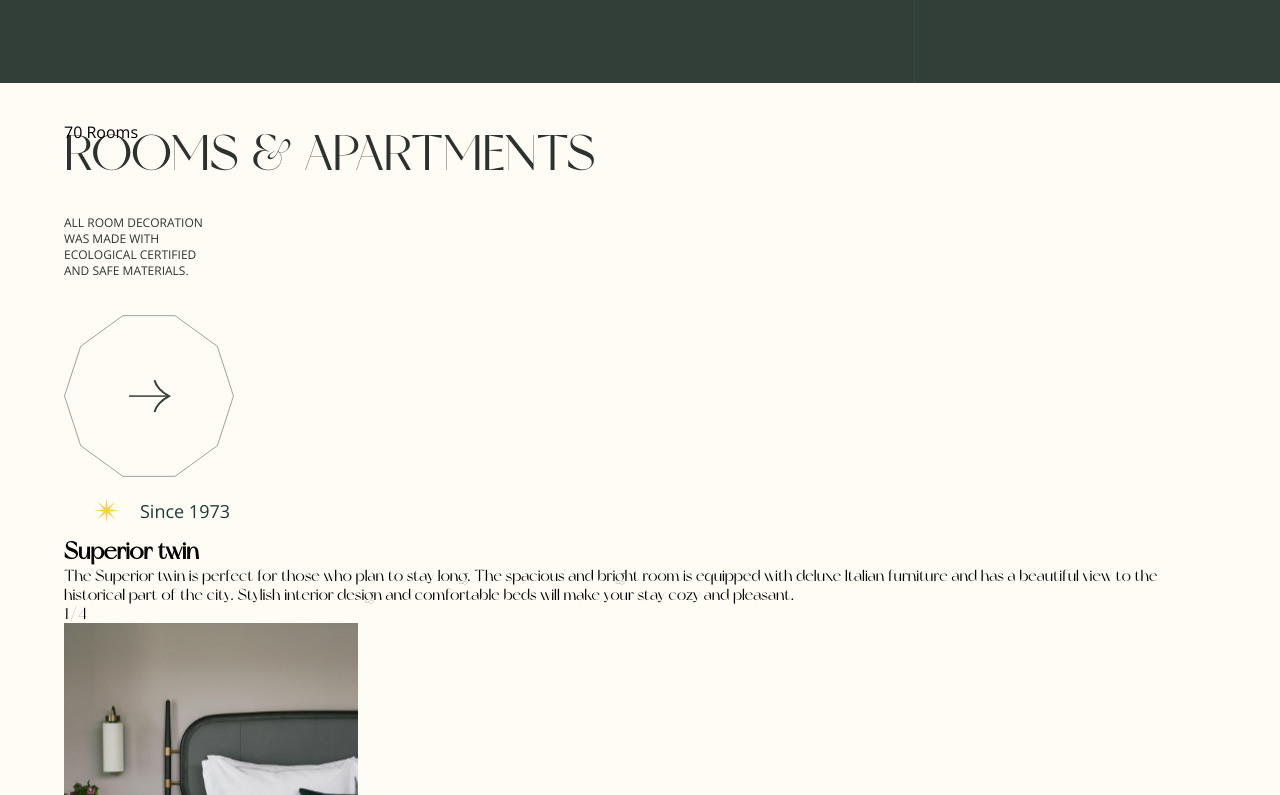
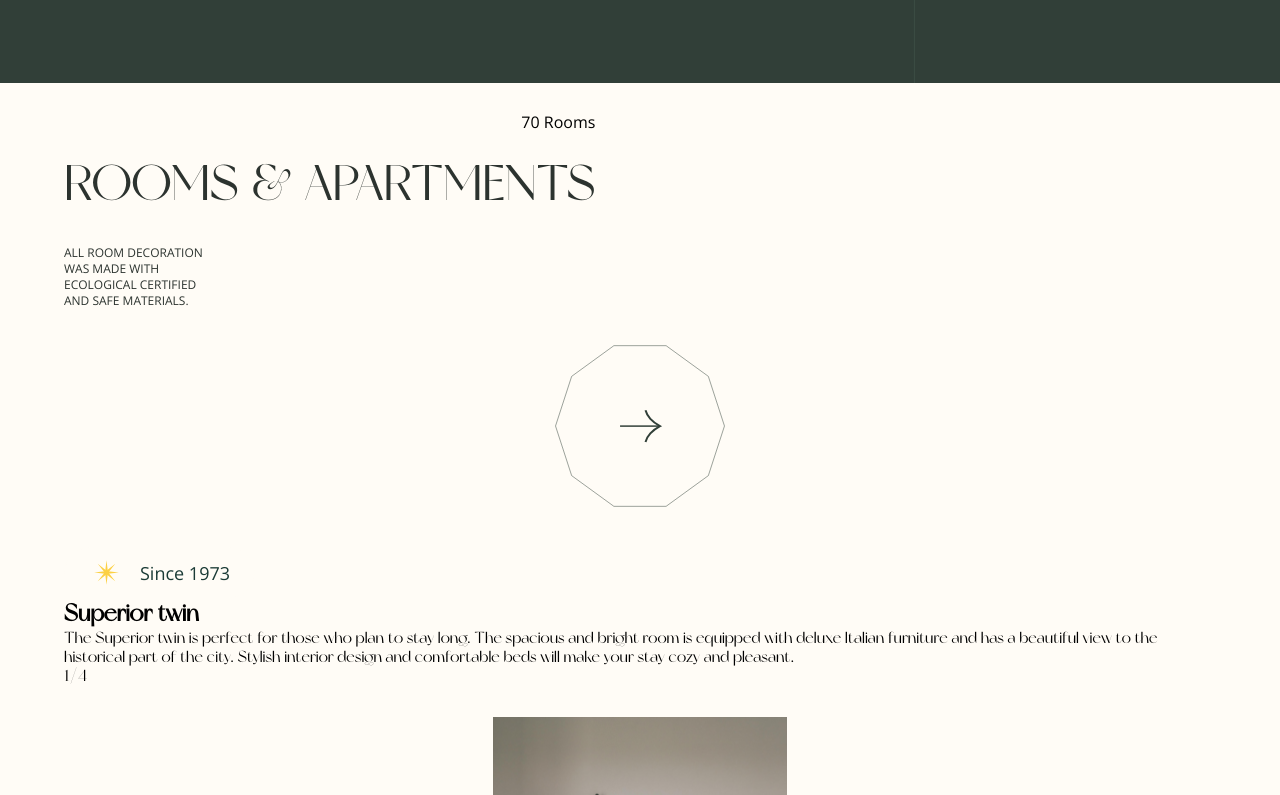
Before and after one commit to gift56/Fullstack-HotelWebsite, a React (Create React App) app: page / in a window 1280 px wide. Shown: the part 1685-2480 px from the top of the page. Built offline with nearby package versions, Linux system fonts and the light colour scheme.

Commit message:
done with left side

```diff
--- a/src/styles/roomandapartment.styled.js
+++ b/src/styles/roomandapartment.styled.js
@@ -20,6 +20,7 @@ export const RoomLeft = styled.div`
   flex-direction: column;
   gap: 2rem;
   position: relative;
+  padding-top: 30px;
 
   h2 {
     font-weight: 400;
@@ -41,7 +42,8 @@ export const RoomLeft = styled.div`
   }
   .rooms {
     position: absolute;
-    top: 0;
+    top: -10px;
+    right: 0;
     font-weight: 400;
     font-size: 16px;
     line-height: 19px;
@@ -51,6 +53,11 @@ export const RoomLeft = styled.div`
 `;
 
 export const RoomRight = styled.div`
+  display: flex;
+  flex-direction: column;
+  justify-content: center;
+  align-items: center;
+  gap: 2rem;
   .arrowSide {
     .minImg {
       display: none;
@@ -63,6 +70,7 @@ export const RoomRight = styled.div`
   }
   .mainImg {
     width: 294px;
+
     img {
       width: 100%;
     }
```
